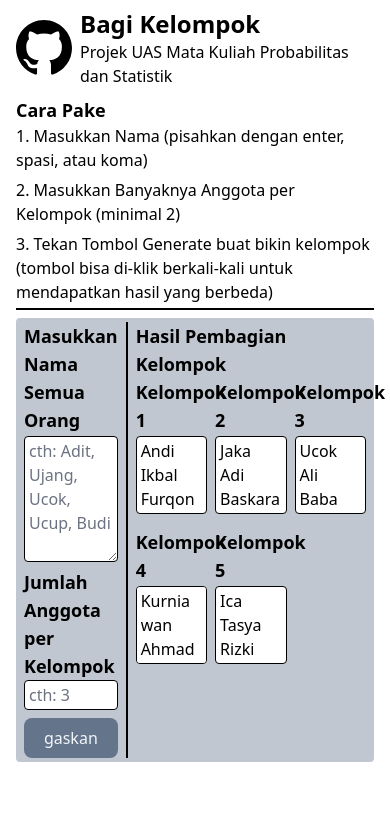
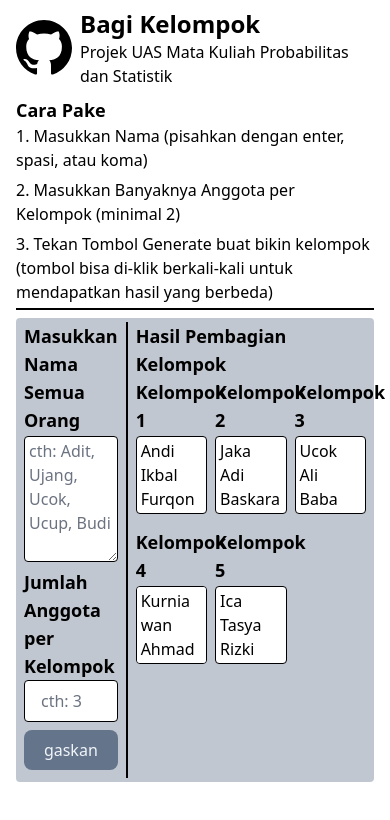
Before and after one commit to rikarani/bagi-kelompok, a React (Vite) app: page / in a window 390 px wide. Shown: the top 820 px of the page. Built offline with nearby package versions, Linux system fonts and the light colour scheme.

Commit message:
kasih breakpoint sm

```diff
--- a/src/partials/Button.tsx
+++ b/src/partials/Button.tsx
@@ -7,7 +7,7 @@ interface ButtonProps {
 
 function Button({ text, onClick }: ButtonProps): React.JSX.Element {
   return (
-    <button onClick={onClick} className="rounded-lg bg-slate-500 px-4 py-2 text-slate-100 hover:bg-slate-600">
+    <button onClick={onClick} className="mb-2 w-full self-end rounded-lg bg-slate-500 px-4 py-2 text-slate-100 hover:bg-slate-600 sm:w-1/2">
       {text}
     </button>
   );
--- a/src/partials/Input.tsx
+++ b/src/partials/Input.tsx
@@ -7,11 +7,11 @@ interface InputProps {
 
 const Input = forwardRef<HTMLInputElement, InputProps>(({ label, placeholder }, ref) => {
   return (
-    <div>
+    <div className="sm:w-1/2">
       <label htmlFor="inputBanyakAnggota" className="text-lg font-semibold">
         {label}
       </label>
-      <input placeholder={placeholder} className="form-input mb-2 box-border w-full resize-y rounded border-black px-1 py-0.5 focus:border-transparent focus:ring-1 focus:ring-black" ref={ref} id="inputBanyakAnggota" type="number" />
+      <input placeholder={placeholder} className="form-input mb-2 box-border w-full resize-y rounded border-black px-4 py-2 focus:border-transparent focus:ring-1 focus:ring-black" ref={ref} id="inputBanyakAnggota" type="number" />
     </div>
   );
 });
```
